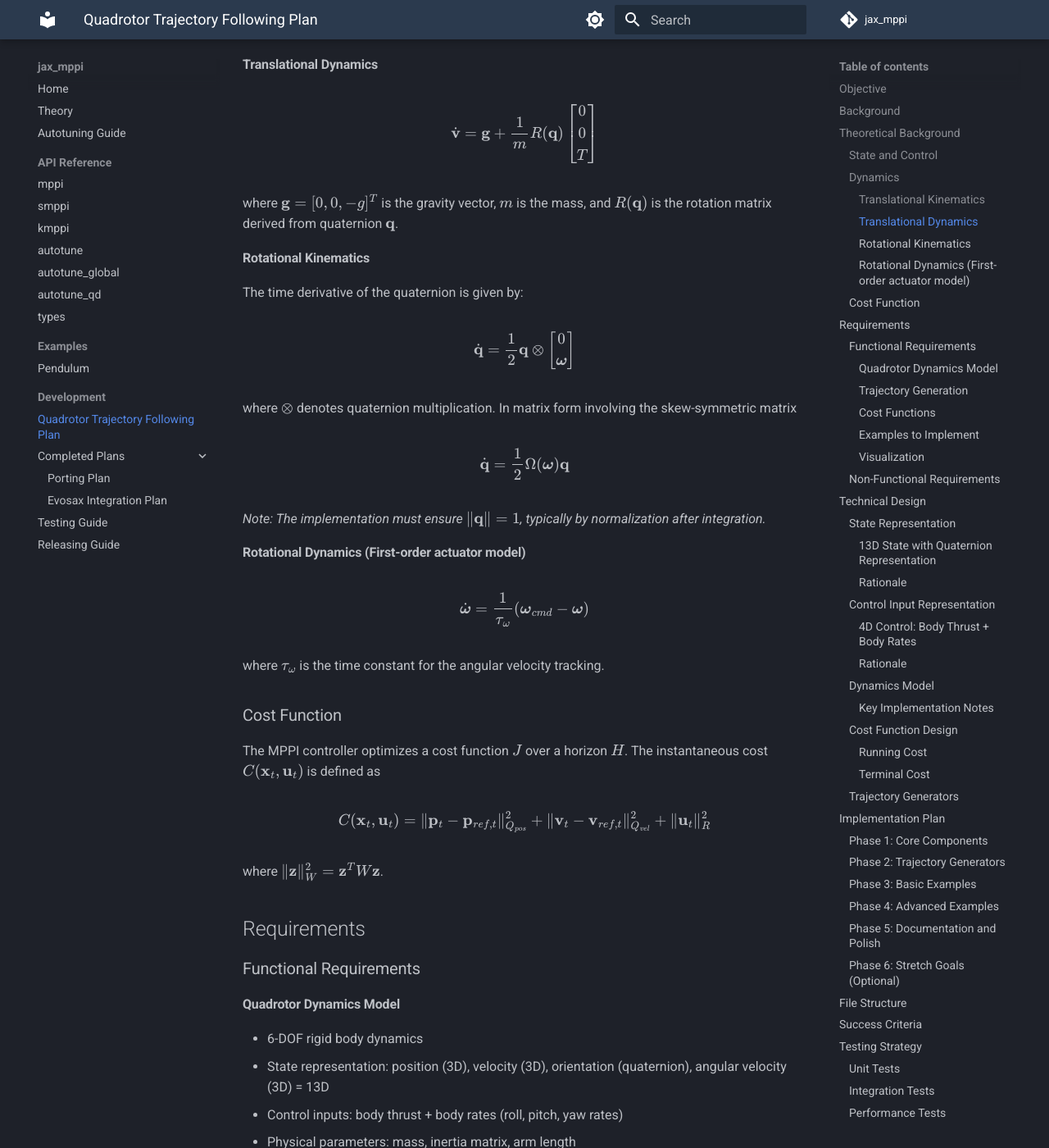
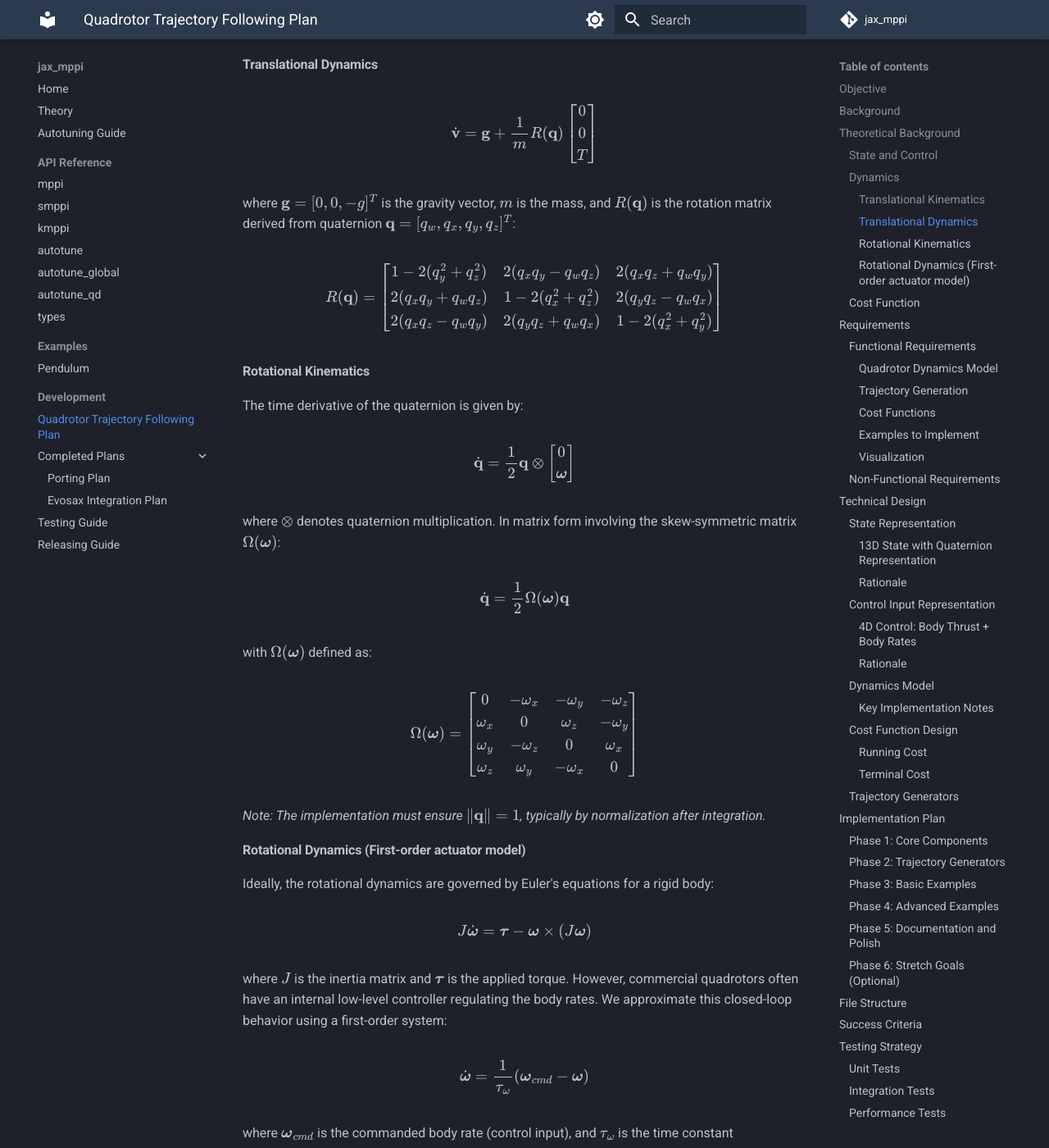
Before and after one commit to riccardo-enr/jax_mppi, an MkDocs documentation site: the page built from docs/plan/quadrotor_trajectory_following.md, in a window 1280 px wide and 1400 px high, scrolled down 1538 px. Shown: the whole window at 82% size. Built offline with MkDocs 1.6.1 and Material for MkDocs 9.7.7, drawn with Linux system fonts in a browser that asks for light colours; comment, search, counter and statistics services are not loaded; some of the changed text lies outside the part shown.

Commit message:
docs: add mathematical formulas to quadrotor plan
- Add explicit Rotation Matrix definition for quaternions.
- Add Skew-Symmetric Matrix definition for quaternion kinematics.
- Add Euler's equations for rotational dynamics context.
- Convert block math delimiters from `\[` to `$$` to fix linting errors.

Co-authored-by: riccardo-enr <46231415+riccardo-enr@users.noreply.github.com>

```diff
--- a/docs/plan/quadrotor_trajectory_following.md
+++ b/docs/plan/quadrotor_trajectory_following.md
@@ -55,49 +55,76 @@ The system dynamics are governed by the following equations:
 
 #### Translational Kinematics
 
-\[
+$$
 \dot{\mathbf{p}} = \mathbf{v}
-\]
+$$
 
 #### Translational Dynamics
 
-\[
+$$
 \dot{\mathbf{v}} = \mathbf{g} + \frac{1}{m} R(\mathbf{q}) \begin{bmatrix} 0 \\ 0 \\ T \end{bmatrix}
-\]
+$$
 
-where $\mathbf{g} = [0, 0, -g]^T$ is the gravity vector, $m$ is the mass, and $R(\mathbf{q})$ is the rotation matrix derived from quaternion $\mathbf{q}$.
+where $\mathbf{g} = [0, 0, -g]^T$ is the gravity vector, $m$ is the mass, and $R(\mathbf{q})$ is the rotation matrix derived from quaternion $\mathbf{q} = [q_w, q_x, q_y, q_z]^T$:
+
+$$
+R(\mathbf{q}) = \begin{bmatrix}
+1 - 2(q_y^2 + q_z^2) & 2(q_x q_y - q_w q_z) & 2(q_x q_z + q_w q_y) \\
+2(q_x q_y + q_w q_z) & 1 - 2(q_x^2 + q_z^2) & 2(q_y q_z - q_w q_x) \\
+2(q_x q_z - q_w q_y) & 2(q_y q_z + q_w q_x) & 1 - 2(q_x^2 + q_y^2)
+\end{bmatrix}
+$$
 
 #### Rotational Kinematics
 
 The time derivative of the quaternion is given by:
 
-\[
+$$
 \dot{\mathbf{q}} = \frac{1}{2} \mathbf{q} \otimes \begin{bmatrix} 0 \\ \boldsymbol{\omega} \end{bmatrix}
-\]
+$$
 
-where $\otimes$ denotes quaternion multiplication. In matrix form involving the skew-symmetric matrix
+where $\otimes$ denotes quaternion multiplication. In matrix form involving the skew-symmetric matrix $\Omega(\boldsymbol{\omega})$:
 
-\[
+$$
 \dot{\mathbf{q}} = \frac{1}{2} \Omega(\boldsymbol{\omega}) \mathbf{q}
-\]
+$$
+
+with $\Omega(\boldsymbol{\omega})$ defined as:
+
+$$
+\Omega(\boldsymbol{\omega}) = \begin{bmatrix}
+0 & -\omega_x & -\omega_y & -\omega_z \\
+\omega_x & 0 & \omega_z & -\omega_y \\
+\omega_y & -\omega_z & 0 & \omega_x \\
+\omega_z & \omega_y & -\omega_x & 0
+\end{bmatrix}
+$$
 
 *Note: The implementation must ensure $\|\mathbf{q}\| = 1$, typically by normalization after integration.*
 
 #### Rotational Dynamics (First-order actuator model)
 
-\[
+Ideally, the rotational dynamics are governed by Euler's equations for a rigid body:
+
+$$
+J \dot{\boldsymbol{\omega}} = \boldsymbol{\tau} - \boldsymbol{\omega} \times (J \boldsymbol{\omega})
+$$
+
+where $J$ is the inertia matrix and $\boldsymbol{\tau}$ is the applied torque. However, commercial quadrotors often have an internal low-level controller regulating the body rates. We approximate this closed-loop behavior using a first-order system:
+
+$$
 \dot{\boldsymbol{\omega}} = \frac{1}{\tau_\omega} (\boldsymbol{\omega}_{cmd} - \boldsymbol{\omega})
-\]
+$$
 
-where $\tau_\omega$ is the time constant for the angular velocity tracking.
+where $\boldsymbol{\omega}_{cmd}$ is the commanded body rate (control input), and $\tau_\omega$ is the time constant representing the bandwidth of the low-level controller.
 
 ### Cost Function
 
 The MPPI controller optimizes a cost function $J$ over a horizon $H$. The instantaneous cost $C(\mathbf{x}_t, \mathbf{u}_t)$ is defined as
 
-\[
+$$
 C(\mathbf{x}_t, \mathbf{u}_t) = \|\mathbf{p}_t - \mathbf{p}_{ref,t}\|_{Q_{pos}}^2 + \|\mathbf{v}_t - \mathbf{v}_{ref,t}\|_{Q_{vel}}^2 + \|\mathbf{u}_t\|_{R}^2
-\]
+$$
 
 where $\|\mathbf{z}\|_W^2 = \mathbf{z}^T W \mathbf{z}$.
 
```
